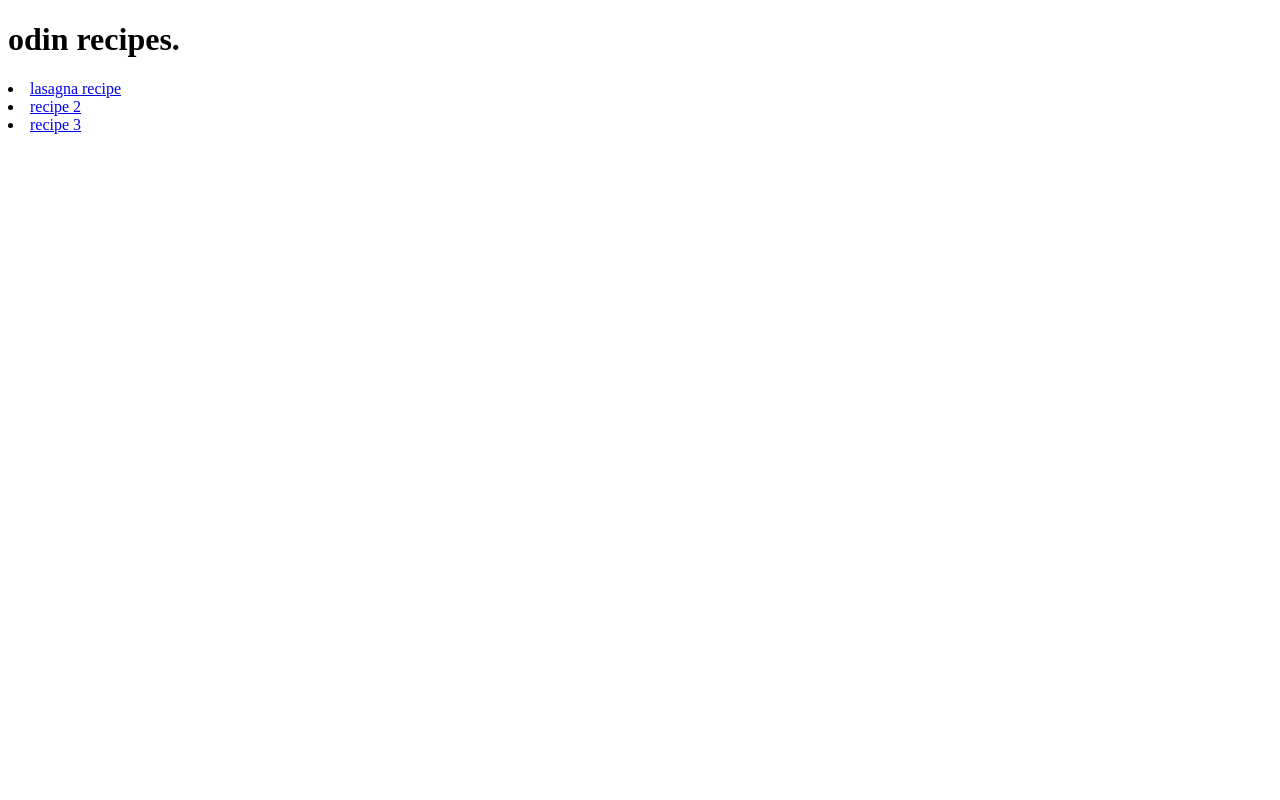
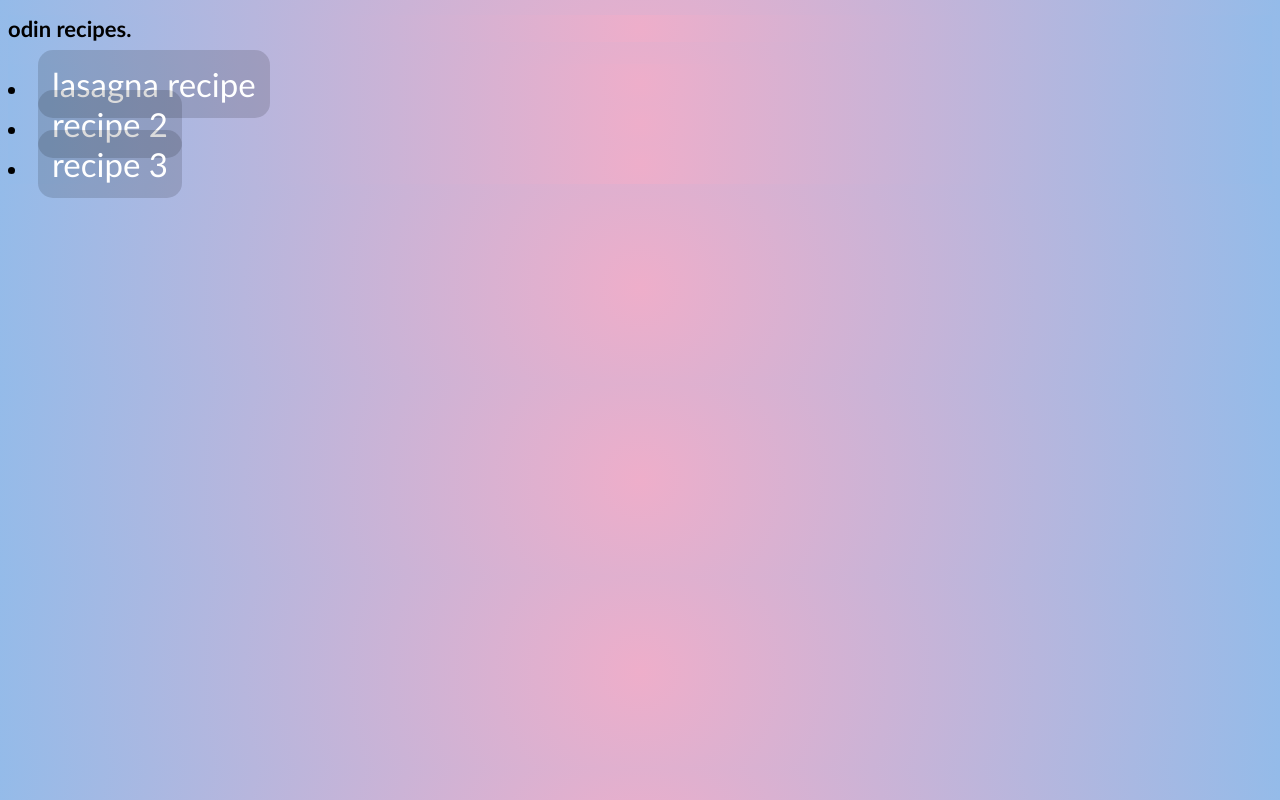
Before and after one commit to w-ziem/odin-recipes, a plain HTML site: page index.html in a window 1280 px wide. Drawn offline with Linux system fonts and the light colour scheme.

Commit message:
Link style.css to index.html and add hover styles to recipes

```diff
--- a/index.html
+++ b/index.html
@@ -4,6 +4,7 @@
     <meta charset="UTF-8">
     <meta name="viewport" content="width=device-width, initial-scale=1.0">
     <title>Recipes book!</title>
+    <link rel="stylesheet" href="style.css">
 </head>
 <body>
     <h1>odin recipes.</h1>
--- a/style.css
+++ b/style.css
@@ -25,10 +25,32 @@
     background: rgba(0, 0, 0, 0.15);
     padding: 2rem;
 }
+
+ul{
+    list-style: none;
+}
+
+
 li a{
-    text-decoration: underline;
+    text-decoration: none;
     color:#fff;
     background: none;
     font-size: 1.5rem;
+    font-weight: 400;
+    transition: 0.5s;
+    background-color: rgba(0, 0, 0, 0.14);
+    padding: 14px;
+    border-radius: 15px;
+    display: inline;
+    width: 300px;
+    height: 300px;
+    background-size:cover;
 
 }
+
+
+li a:hover{
+    color: rgba(0,0,0,0.75);
+    background-image: url(https://thecozycook.com/wp-content/uploads/2022/04/Lasagna-Recipe-f.jpg) ;
+    padding: 4rem;
+}
```
